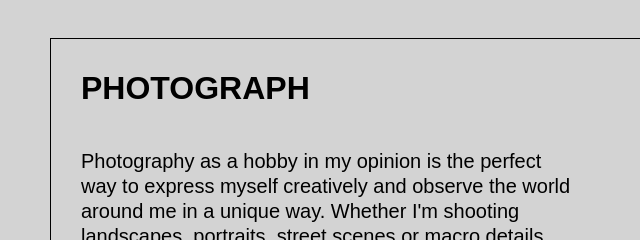
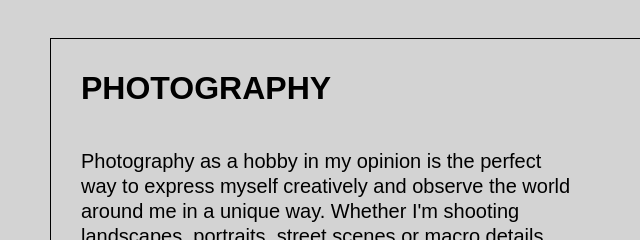
Before and after one commit to Nikola2122/nikola.github.io, a plain HTML site: page Hobbies.html in a window 1280 px wide. Shown: the part 122-362 px from the top of the page, 169-809 px from the left. Drawn offline with Linux system fonts and the light colour scheme.

Commit message:
Add files via upload

```diff
--- a/Hobbies.html
+++ b/Hobbies.html
@@ -32,7 +32,7 @@
 </div>
 <div id="main-part">
     <h1>
-        PHOTOGRAPH
+        PHOTOGRAPHY
     </h1>
     <p>
         Photography as a hobby in my opinion is the perfect way to express myself creatively and observe the world
```
